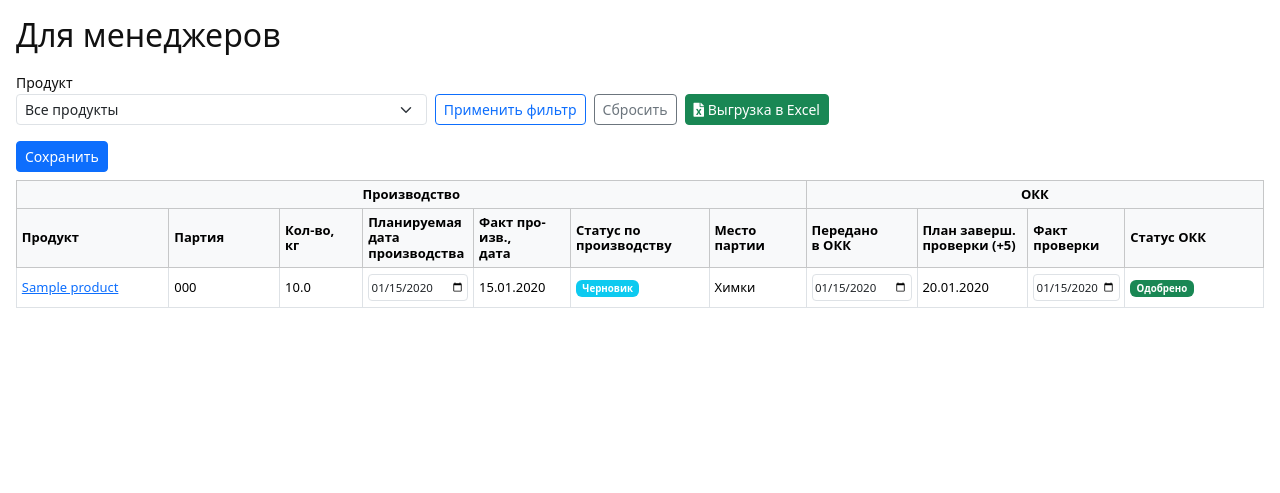
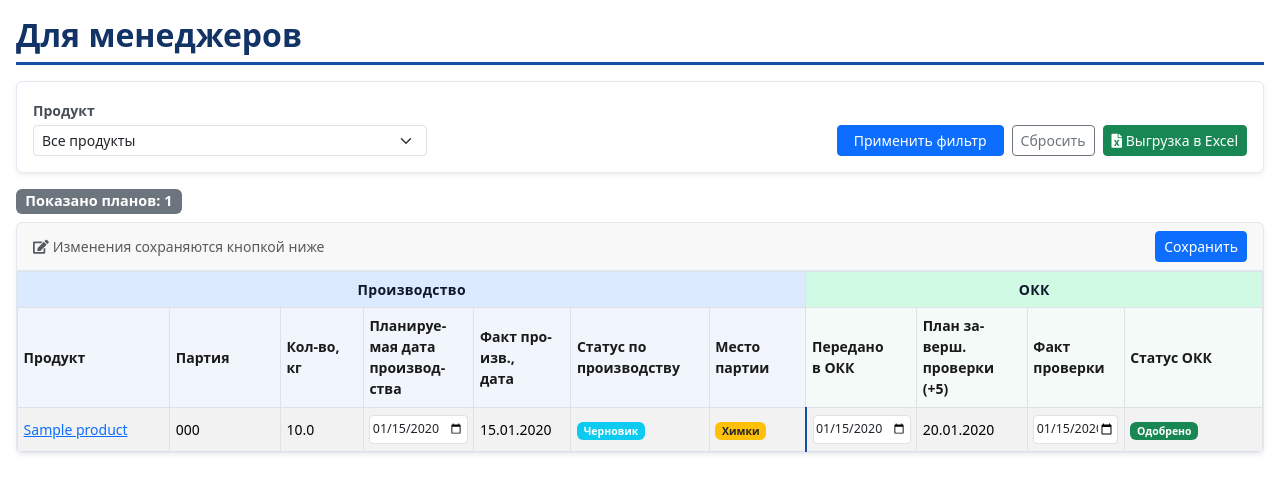
Before and after one commit to Ildaku/asi, a Flask app: page /managers in a window 1280 px wide; the page is wider, and only the part inside the window is pictured. Shown: the part 176-669 px from the top of that part. Run offline with Flask 3, Linux system fonts and the light colour scheme; a user stored in the database is signed in; tables that the repository leaves empty hold one stand-in row (values such as "Sample post"); some libraries are stand-ins or nearby versions.

Commit message:
ui стр для менеджеров

```diff
--- a/app/templates/managers.html
+++ b/app/templates/managers.html
@@ -7,12 +7,41 @@
     .managers-dashboard-wrap {
         width: 100%;
         max-width: 100%;
+        padding-bottom: 2rem;
+    }
+    .managers-page-title {
+        color: var(--main-blue-dark);
+        font-weight: 700;
+        padding-bottom: 0.5rem;
+        margin-bottom: 1rem;
+        border-bottom: 3px solid var(--main-blue);
+    }
+    .managers-toolbar-card {
+        background: #fff;
+        border: 1px solid #e2e8f0 !important;
+    }
+    .managers-toolbar-card .form-label {
+        color: #495057;
+        font-weight: 600;
+    }
+    .managers-data-card {
+        background: #fff;
+        border: 1px solid #e2e8f0 !important;
+        overflow: hidden;
+    }
+    .managers-data-card .card-header {
+        border-bottom: 1px solid #e2e8f0;
+    }
+    .managers-table-scroll {
+        max-height: min(72vh, 880px);
+        overflow: auto;
     }
     .managers-dashboard-table {
         table-layout: fixed;
         width: 100%;
-        font-size: 0.8125rem;
+        font-size: 0.875rem;
         margin-bottom: 0;
+        font-variant-numeric: tabular-nums;
     }
     .managers-dashboard-table th,
     .managers-dashboard-table td {
@@ -21,21 +50,55 @@
         word-wrap: break-word;
         overflow-wrap: break-word;
         hyphens: auto;
-        padding: 0.35rem 0.3rem;
+        padding: 0.45rem 0.35rem;
     }
-    .managers-dashboard-table thead th {
-        font-weight: 600;
-        line-height: 1.2;
+    /* Перекрываем глобальный тёмный thead из base.html только здесь */
+    body .managers-data-card .managers-dashboard-table thead th {
+        background-color: var(--main-blue-light) !important;
+        color: #1a1a1a !important;
+        border-color: #dee2e6 !important;
+    }
+    body .managers-data-card .managers-dashboard-table thead tr:first-child th.managers-th-prod {
+        background-color: #dbeafe !important;
+        color: #0f172a !important;
+        font-weight: 700;
+        letter-spacing: 0.02em;
+    }
+    body .managers-data-card .managers-dashboard-table thead tr:first-child th.managers-th-okk {
+        background-color: #d1fae5 !important;
+        color: #0f172a !important;
+        font-weight: 700;
+        letter-spacing: 0.02em;
+    }
+    body .managers-data-card .managers-dashboard-table thead tr:nth-child(2) th:nth-child(-n+7) {
+        background-color: #f0f6fc !important;
+    }
+    body .managers-data-card .managers-dashboard-table thead tr:nth-child(2) th:nth-child(n+8) {
+        background-color: #f4faf7 !important;
+    }
+    .managers-dashboard-table tbody td:nth-child(7) {
+        border-right: 2px solid var(--main-blue);
     }
     .managers-dashboard-table .form-control-sm {
         min-width: 0;
         width: 100%;
         max-width: 100%;
         padding: 0.2rem 0.15rem;
-        font-size: 0.72rem;
+        font-size: 0.78rem;
     }
     .managers-dashboard-table input[type="date"] {
         max-width: 100%;
+    }
+    .managers-data-card .managers-dashboard-table.table-hover tbody tr:hover {
+        cursor: default;
+        background-color: rgba(23, 79, 163, 0.06) !important;
+    }
+    .managers-count-badge {
+        font-size: 0.9rem;
+    }
+    .managers-empty-card {
+        border: 1px dashed #cbd5e1 !important;
+        background: #fafbfc;
     }
 </style>
 {% endblock %}
@@ -51,11 +114,13 @@
 
 {% block content %}
 <div class="managers-dashboard-wrap mt-2 mb-4">
-    <h2 class="mb-3">Для менеджеров</h2>
+    <h2 class="managers-page-title">Для менеджеров</h2>
 
-    <form method="get" class="row g-2 align-items-end mb-3" action="{{ url_for('managers_dashboard') }}">
+    <div class="card shadow-sm managers-toolbar-card mb-3">
+        <div class="card-body py-3">
+            <form method="get" class="row g-3 align-items-end" action="{{ url_for('managers_dashboard') }}">
                 <div class="col-12 col-md-5 col-lg-4">
-            <label for="filter-product" class="form-label small mb-0">Продукт</label>
+                    <label for="filter-product" class="form-label small mb-1">Продукт</label>
                     <select id="filter-product" name="product_id" class="form-select form-select-sm">
                         <option value="">Все продукты</option>
                         {% for p in products %}
@@ -63,8 +128,8 @@
                         {% endfor %}
                     </select>
                 </div>
-        <div class="col-12 col-md-auto d-flex flex-wrap gap-2">
-            <button type="submit" class="btn btn-outline-primary btn-sm">Применить фильтр</button>
+                <div class="col-12 col-md-auto d-flex flex-wrap gap-2 ms-md-auto">
+                    <button type="submit" class="btn btn-primary btn-sm px-3">Применить фильтр</button>
                     <a href="{{ url_for('managers_dashboard') }}" class="btn btn-outline-secondary btn-sm">Сбросить</a>
                     <a href="{% if filter_product_id %}{{ url_for('export_managers_dashboard', product_id=filter_product_id) }}{% else %}{{ url_for('export_managers_dashboard') }}{% endif %}"
                        class="btn btn-success btn-sm">
@@ -72,22 +137,41 @@
                     </a>
                 </div>
             </form>
+        </div>
+    </div>
 
     {% if not plans %}
-    <div class="alert alert-info mb-0">Нет планов для отображения по выбранным условиям.</div>
+    <div class="card shadow-sm managers-empty-card">
+        <div class="card-body text-center py-5 text-muted">
+            <i class="fas fa-inbox fa-2x mb-3 d-block opacity-50"></i>
+            <p class="mb-0">Нет планов для отображения по выбранным условиям.<br>
+            <span class="small">Измените фильтр по продукту или сбросьте его.</span></p>
+        </div>
+    </div>
     {% else %}
+    <div class="d-flex flex-wrap align-items-center justify-content-between gap-2 mb-2">
+        <span class="badge bg-secondary managers-count-badge">Показано планов: {{ plans|length }}</span>
+        {% if filter_product_id %}
+        <span class="text-muted small">Фильтр по продукту активен</span>
+        {% endif %}
+    </div>
+
+    <div class="card shadow-sm managers-data-card">
         {% if not current_user.is_manager() %}
-    <form method="post" class="mb-3">
+        <form method="post" class="m-0">
             {{ form.csrf_token }}
             <input type="hidden" name="filter_product_id" value="{{ filter_product_id or '' }}">
-        <div class="mb-2">
+            <div class="card-header py-2 d-flex flex-wrap justify-content-between align-items-center gap-2">
+                <span class="small text-muted mb-0"><i class="fas fa-edit me-1"></i>Изменения сохраняются кнопкой ниже</span>
                 {{ form.submit(class="btn btn-primary btn-sm") }}
             </div>
-        <table class="table table-bordered table-sm align-middle managers-dashboard-table">
         {% else %}
-    <div class="mb-3">
-        <table class="table table-bordered table-sm align-middle managers-dashboard-table">
+            <div class="card-header py-2 bg-light border-bottom">
+                <span class="small text-muted mb-0"><i class="fas fa-eye me-1"></i>Режим просмотра</span>
+            </div>
         {% endif %}
+            <div class="managers-table-scroll">
+                <table class="table table-bordered table-sm align-middle managers-dashboard-table table-striped table-hover mb-0">
                     <colgroup>
                         <col style="width: 11%;">
                         <col style="width: 8%;">
@@ -101,10 +185,10 @@
                         <col style="width: 7%;">
                         <col style="width: 10%;">
                     </colgroup>
-            <thead class="table-light">
+                    <thead>
                         <tr>
-                    <th colspan="7" class="text-center">Производство</th>
-                    <th colspan="4" class="text-center">ОКК</th>
+                            <th colspan="7" class="text-center managers-th-prod">Производство</th>
+                            <th colspan="4" class="text-center managers-th-okk">ОКК</th>
                         </tr>
                         <tr>
                             <th>Продукт</th>
@@ -125,7 +209,7 @@
                         <tr>
                             <td>
                                 {% if current_user.is_manager() %}
-                        {{ plan.product.name if plan.product else '—' }}
+                                <span class="fw-medium">{{ plan.product.name if plan.product else '—' }}</span>
                                 {% else %}
                                 <a href="{{ url_for('production_plan_detail', plan_id=plan.id) }}">{{ plan.product.name if plan.product else '—' }}</a>
                                 {% endif %}
@@ -153,7 +237,13 @@
                                 <span class="badge bg-info">{{ plan.manager_production_status_label }}</span>
                                 {% endif %}
                             </td>
-                    <td>{{ plan.manager_location_label }}</td>
+                            <td>
+                                {% if plan.manager_location_label == 'Химки' %}
+                                <span class="badge bg-warning text-dark">Химки</span>
+                                {% else %}
+                                <span class="badge bg-light text-secondary border">Домодедово</span>
+                                {% endif %}
+                            </td>
                             <td>
                                 {% if current_user.is_admin() %}
                                 <input type="date" class="form-control form-control-sm"
@@ -192,11 +282,11 @@
                         {% endfor %}
                     </tbody>
                 </table>
+            </div>
         {% if not current_user.is_manager() %}
         </form>
-    {% else %}
+        {% endif %}
     </div>
-    {% endif %}
     {% endif %}
 </div>
 {% endblock %}
```
Lines whose indentation alone changed are shown as unchanged.
